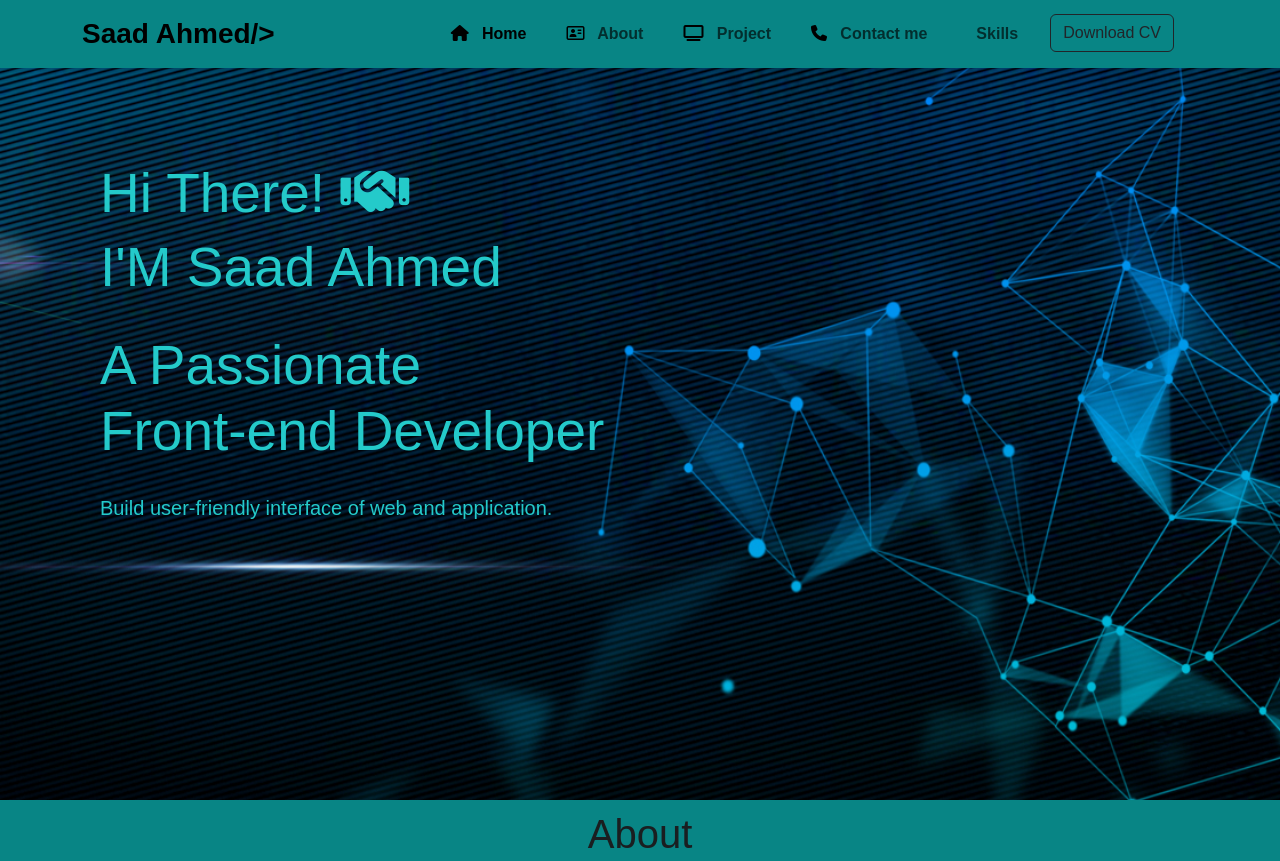
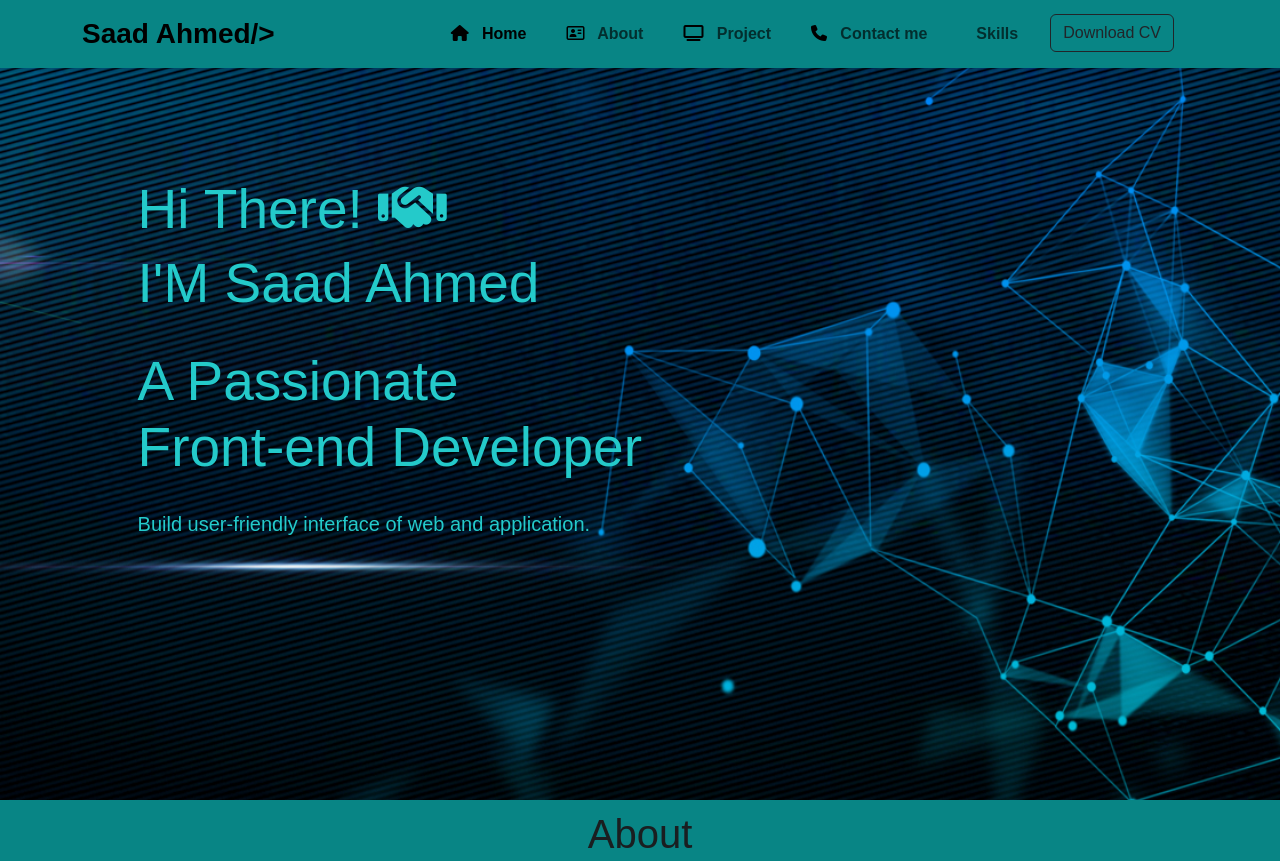
Before and after one commit to SaadAhmedSA/Portfolio, a plain HTML site: page index.html in a window 1280 px wide. Shown: the top 861 px of the page. Drawn offline with nearby package versions, Linux system fonts and the light colour scheme; a web font is replaced by a local one.

Commit message:
Update style.css

```diff
--- a/style.css
+++ b/style.css
@@ -11,7 +11,7 @@
 
 header{
     min-height: 100vh;
-    min-width: ;width: 100%;
+    width: 100%;
     background-image: url(./images/—Pngtree—technological\ sense\ geometric\ line\ simple_932581.jpg);
     background-size:cover;
     background-attachment: fixed;
@@ -24,15 +24,15 @@ header{
 .navbar{
     background-color:rgb(8, 133, 133);
     color: aquamarine;
-    width: 1005;
+    /* width: 100%; */
 
 }
 
 
  .content {
  color:rgb(36, 202, 202);
-    padding-left:7%;
-    padding-top: 20vh;
+    padding-left:10%;
+    padding-top: 22vh;
 
 }
 .content h1{
@@ -101,3 +101,16 @@ footer{
     padding: 5px;
     font-size: 20px;
 }
+::-webkit-scrollbar{
+    width: 15px;
+}
+::-webkit-scrollbar-thumb{
+    background-color: rgb(8, 133, 133);
+    border-radius: 10px;
+}
+::-webkit-scrollbar-track{
+    background: black;
+}
+html{
+    scroll-behavior: smooth;
+}
```
